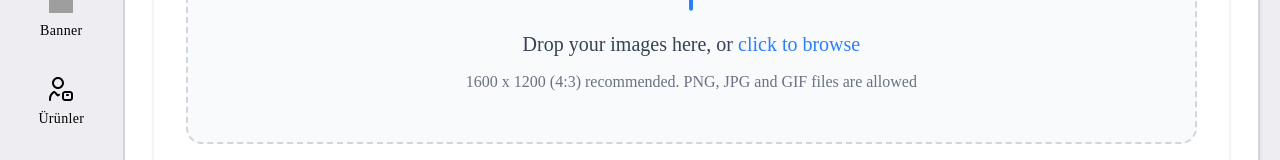
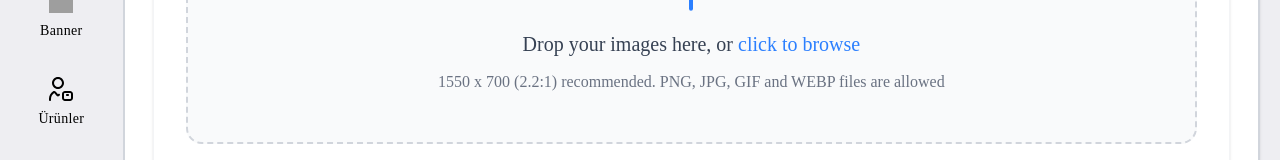
Before and after one commit to t4ner/ecommerce-admin, a Next.js app: page /campaigns in a window 1280 px wide. Shown: the part 329-489 px from the top of the page. Built offline with nearby package versions, Linux system fonts and the light colour scheme; no server answers; sample sign-in values are in the browser's storage; grey boxes are pictures that could not be loaded; a web font is replaced by a local one.

Commit message:
campaign updated

```diff
--- a/src/components/campaigns/CampaignForm.js
+++ b/src/components/campaigns/CampaignForm.js
@@ -1,6 +1,6 @@
 import { useState, useEffect, forwardRef, useRef } from "react";
 import { generateSlug } from "@/utils/generateSlug";
-import axios from "axios";
+import apiClient from "@/lib/apiClient";
 
 const CampaignForm = forwardRef(function CampaignForm(
   { isOpen, onClose, onSubmit, editingCampaign },
@@ -65,16 +65,12 @@ const CampaignForm = forwardRef(function CampaignForm(
       const formDataUpload = new FormData();
       formDataUpload.append("image", file);
 
-      // API'ye gönder
-      const response = await axios.post(
-        "http://localhost:5858/api/upload/single",
-        formDataUpload,
-        {
-          headers: {
-            "Content-Type": "multipart/form-data",
-          },
-        }
-      );
+      // API'ye gönder - apiClient kullanarak authentication header'ı otomatik eklenir
+      const response = await apiClient.post("/upload/single", formDataUpload, {
+        headers: {
+          "Content-Type": "multipart/form-data",
+        },
+      });
 
       console.log("📸 Upload Response:", response.data);
 
@@ -263,7 +259,7 @@ const CampaignForm = forwardRef(function CampaignForm(
                       <span className="text-blue-500">click to browse</span>
                     </p>
                     <p className="mt-3 text-gray-500">
-                      1600 x 1200 (4:3) recommended. PNG, JPG and GIF files are
+                      1550 x 700 (2.2:1) recommended. PNG, JPG, GIF and WEBP files are
                       allowed
                     </p>
                   </div>
```
